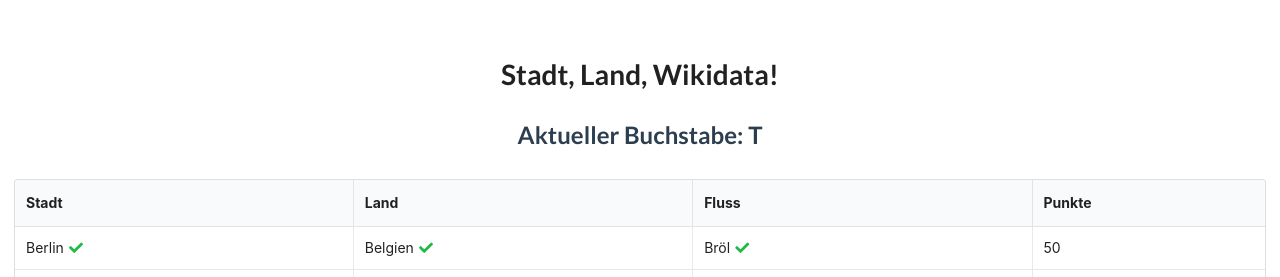
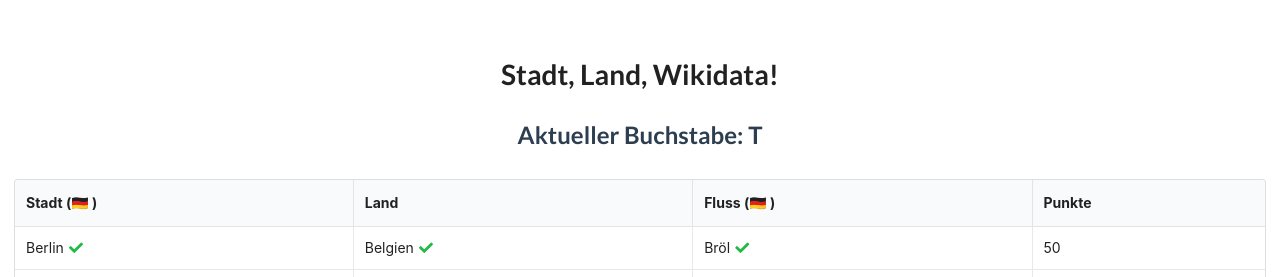
Before and after one commit to k-nut/stadt-land-wikidata, a Vue app: page /#/ in a window 1280 px wide. Shown: the top 277 px of the page. Built offline with nearby package versions, Linux system fonts and the light colour scheme; what vue-resource would draw is missing.

Commit message:
show that city and river must be in Germany

```diff
--- a/src/components/Hello.vue
+++ b/src/components/Hello.vue
@@ -10,9 +10,9 @@
         <table class="ui celled table">
           <thead>
           <tr>
-            <th>Stadt</th>
+            <th>Stadt (🇩🇪 )</th>
             <th>Land</th>
-            <th>Fluss</th>
+            <th>Fluss (🇩🇪 )</th>
             <th>Punkte</th>
           </tr></thead>
           <tbody>
```
